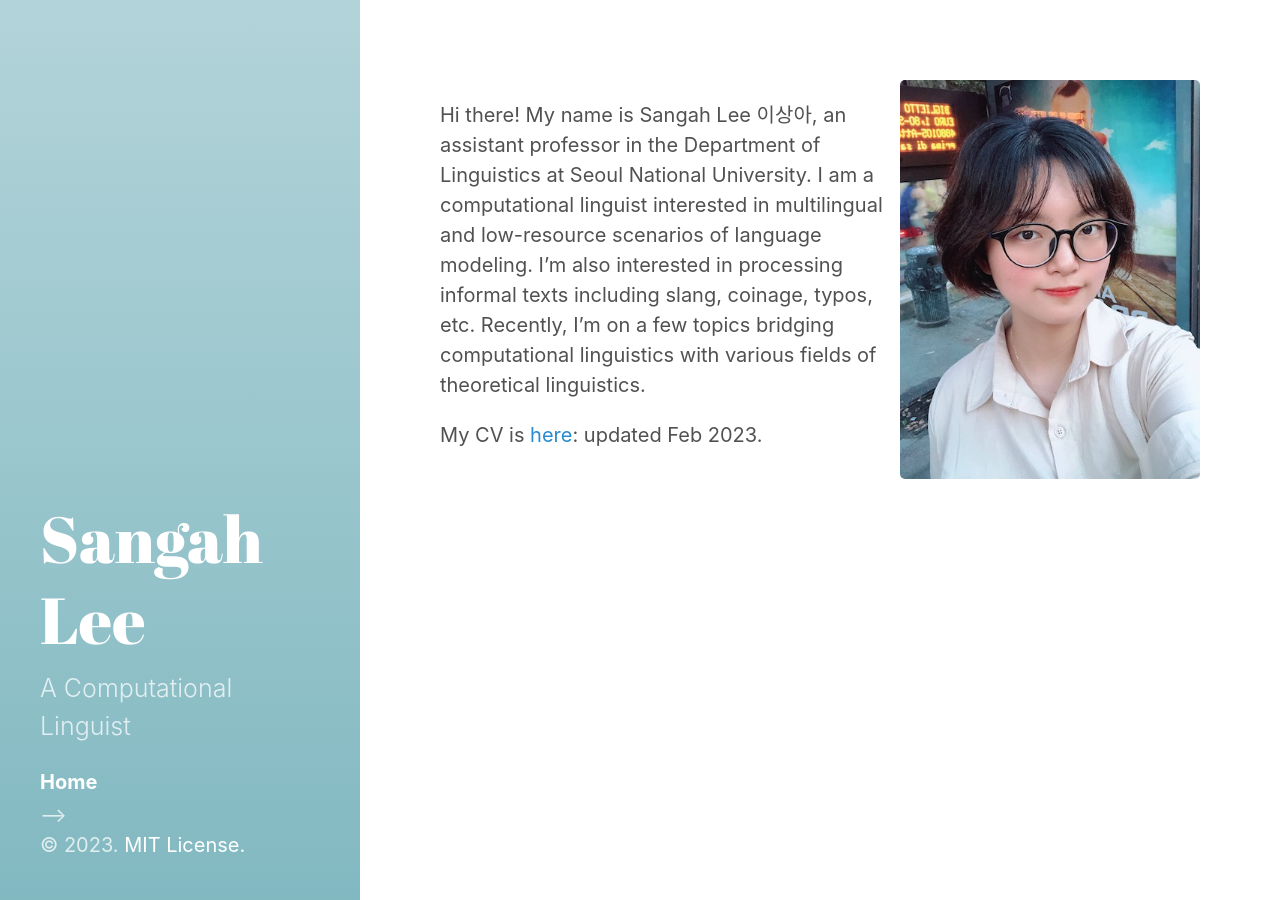
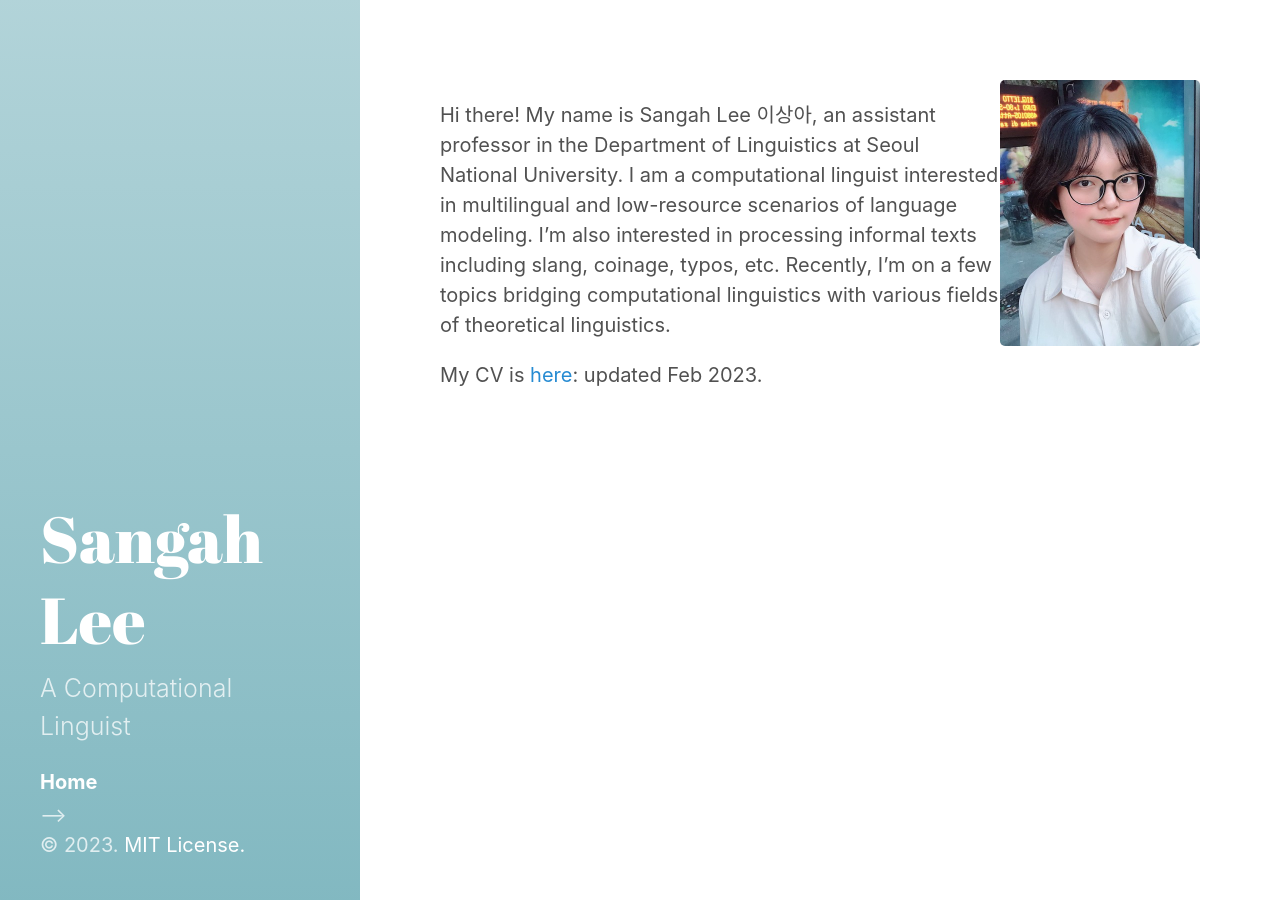
Before and after one commit to sanajlee/sanajlee.github.io, a Jekyll site: the page built from index.md, in a window 1280 px wide. Built offline with Jekyll 4.4.1, drawn with Linux system fonts in a browser that asks for light colours; the list of posts is cut into pages by our own code.

Commit message:
2023.03.01.

```diff
--- a/index.md
+++ b/index.md
@@ -4,7 +4,7 @@ title: Home
 sidebar_link: false
 ---
 
-<img style="float: right;" src="https://raw.githubusercontent.com/sanajlee/sanajlee.github.io/main/frz_small.jpg" width="300" height="399">
+<img align="right" src="https://raw.githubusercontent.com/sanajlee/sanajlee.github.io/main/frz_small.jpg" width="200" height="266">
 
 Hi there! My name is Sangah Lee 이상아, an assistant professor in the Department of Linguistics at Seoul National University. I am a computational linguist interested in multilingual and low-resource scenarios of language modeling. I'm also interested in processing informal texts including slang, coinage, typos, etc. Recently, I'm on a few topics bridging computational linguistics with various fields of theoretical linguistics.
 
```
